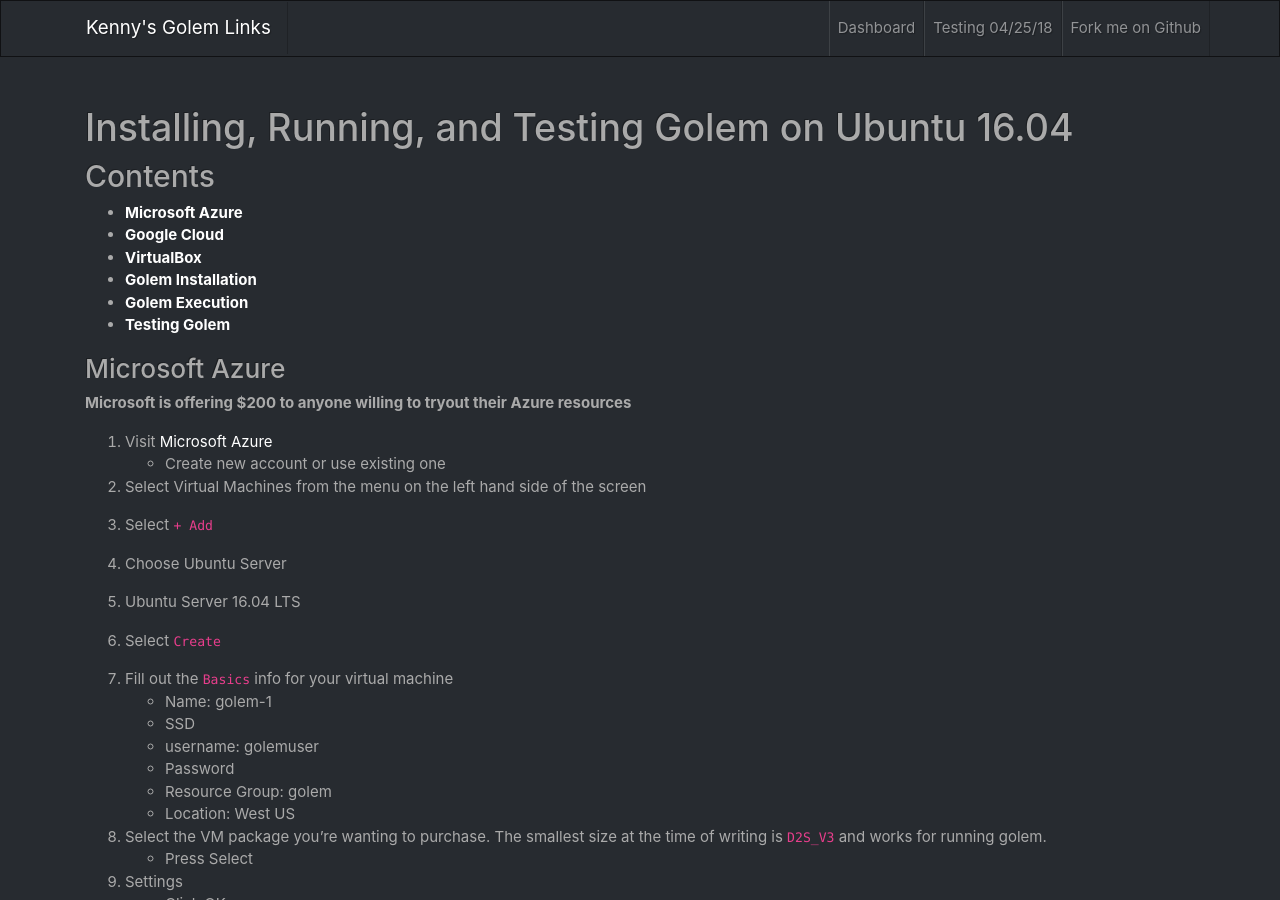
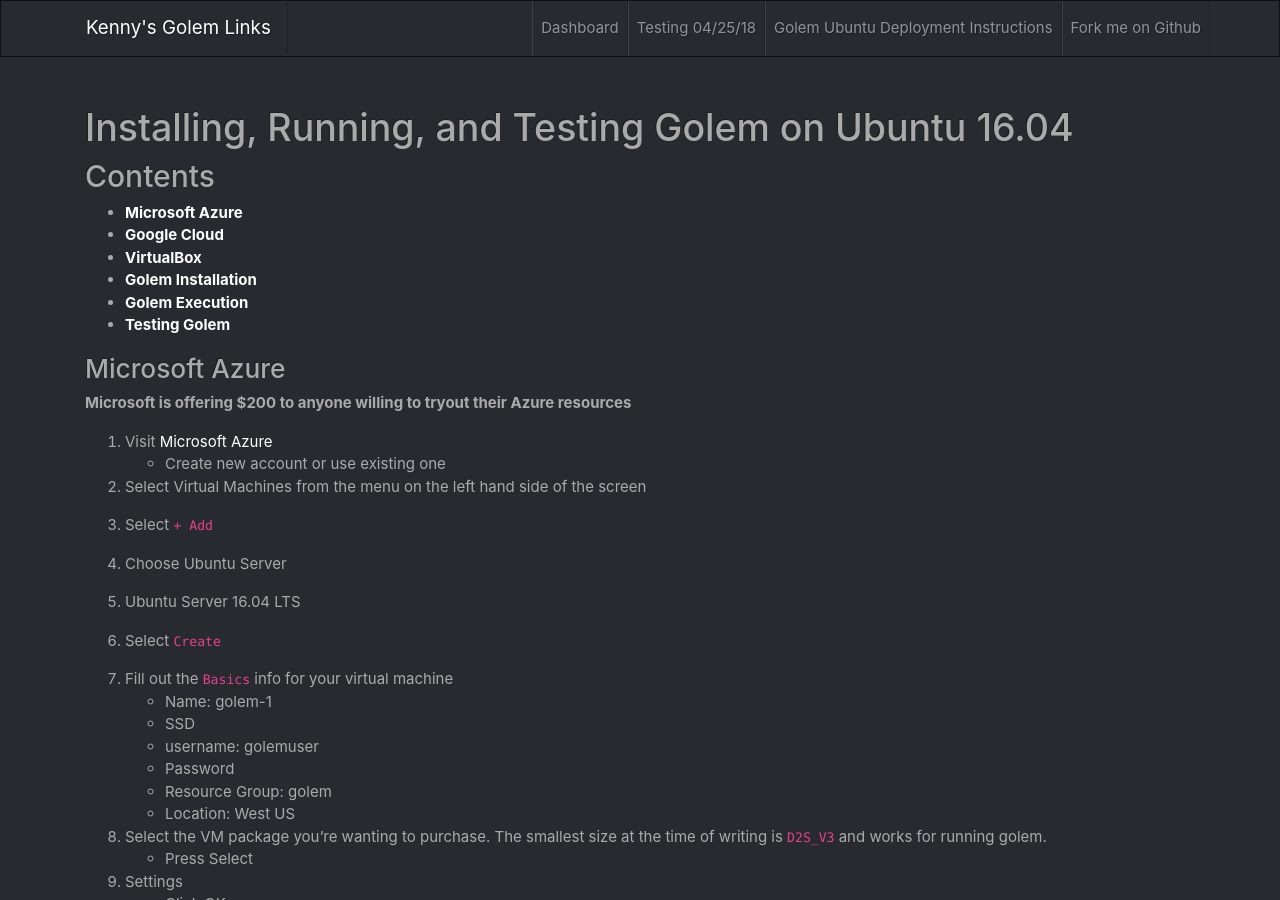
Before and after one commit to kascheri12/kascheri12.github.io, a Jekyll site: the page built from pages/ubuntu_deployment.md, in a window 1280 px wide and 900 px high. Built offline with Jekyll 4.4.1, drawn with Linux system fonts in a browser that asks for light colours; our own code applies the rules of GitHub Pages for plain Markdown files.

Commit message:
Move ubuntu_deployment instructions to subfolder.

```diff
--- a/_config.yml
+++ b/_config.yml
@@ -23,6 +23,7 @@ plugins:
 header_pages:
   - pages/Golem-Network-Dashboard.md
   - pages/mainnet-testing-20180425.md
+  - pages/ubuntu_deployment.md
 
 # Where things are
 source:          .
--- a/ubuntu_deployment.md
+++ b/pages/ubuntu_deployment.md
@@ -1,3 +1,7 @@
+---
+title: Golem Ubuntu Deployment Instructions
+---
+
 # Installing, Running, and Testing Golem on Ubuntu 16.04
 
 ## Contents
```
